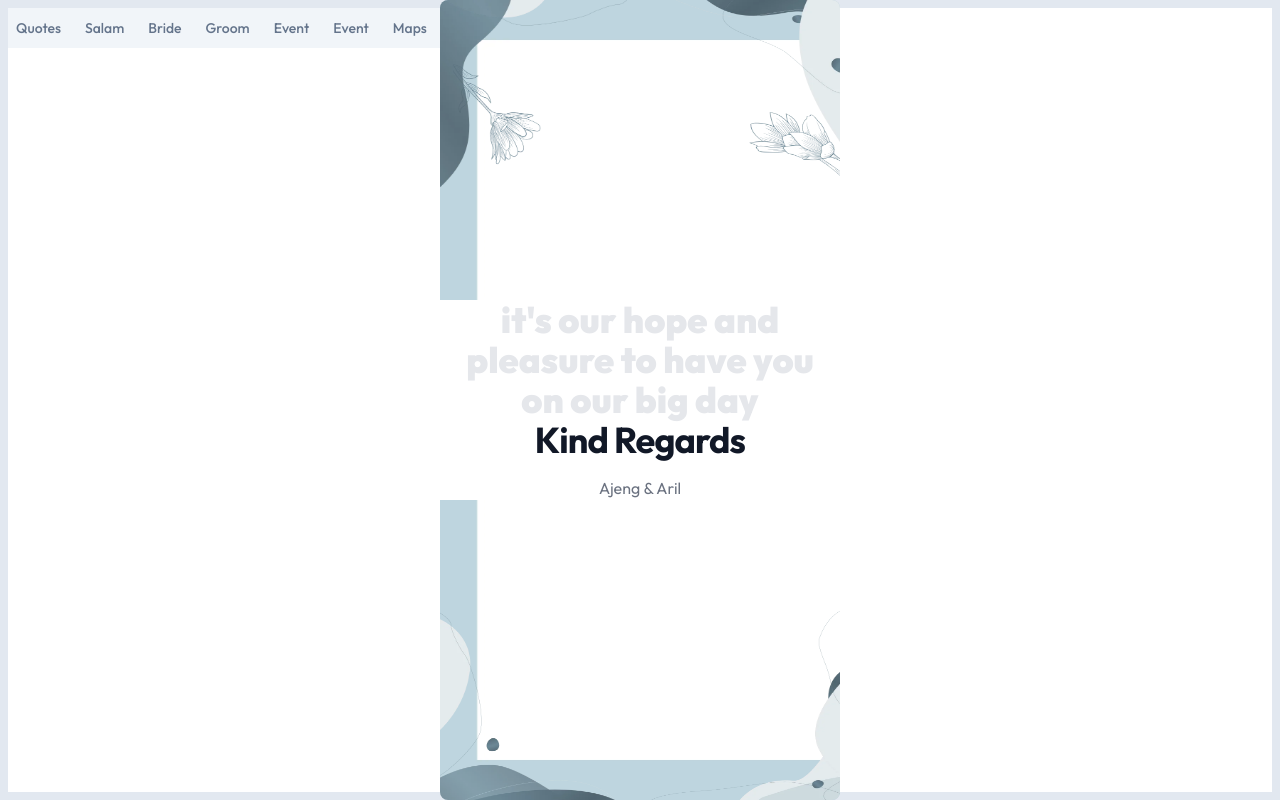
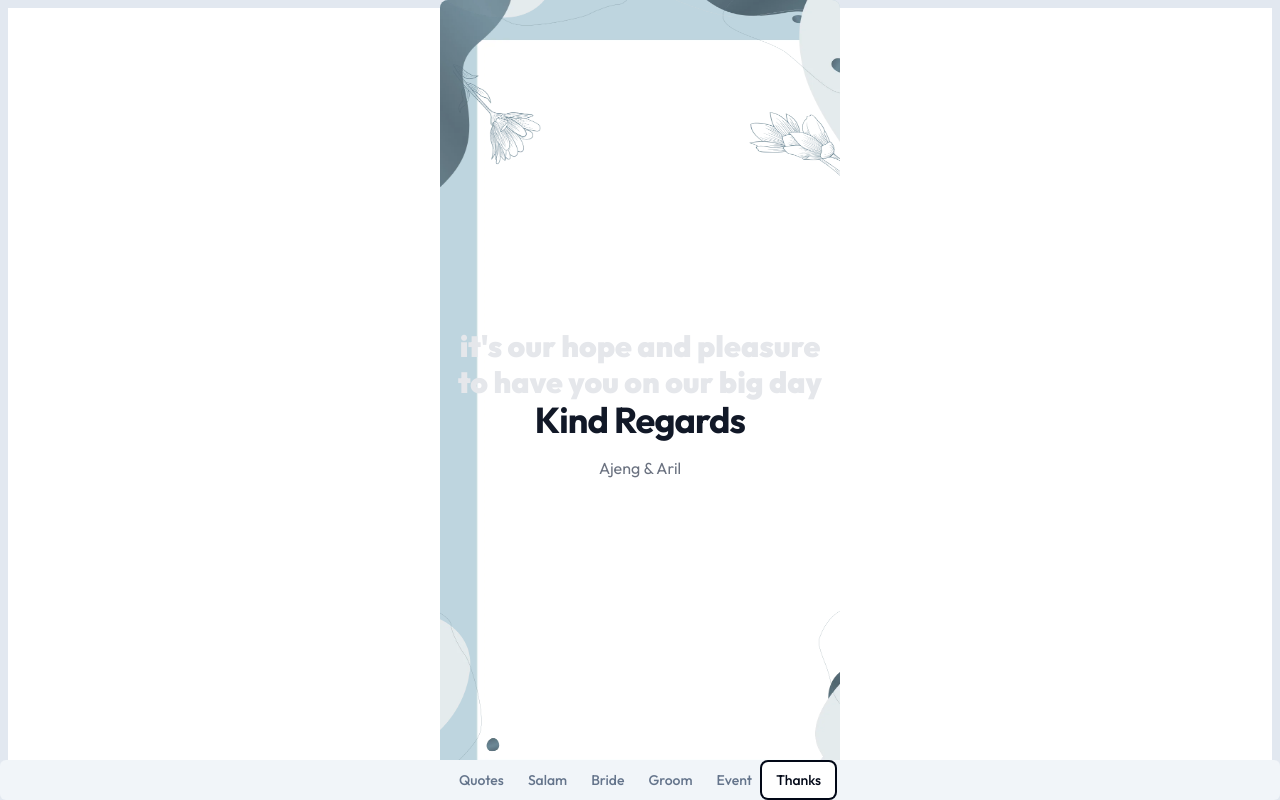
Before and after one commit to chndrwali/undangan-pernikahan, a Next.js app: page /wedding in a window 1280 px wide. Both pictures are taken after a click on the tab "Thanks". Built offline with nearby package versions, Linux system fonts and the light colour scheme.

Commit message:
add: wrap

```diff
--- a/app/wedding/page.tsx
+++ b/app/wedding/page.tsx
@@ -1,10 +1,12 @@
 import ThanksPage from '@/components/thanks/thanksPage';
+import PageWrap from '@/components/ui/pageWrap';
 import { Tabs, TabsContent, TabsList, TabsTrigger } from '@/components/ui/tabs';
 
 const Wedding = () => {
   return (
+    <PageWrap>
       <div className="relative z-10">
-      <Tabs defaultValue="quotes" className="">
+        <Tabs defaultValue="quotes" className="flex flex-col items-center">
           <TabsContent value="quotes">Quotes</TabsContent>
           <TabsContent value="salam">Salam</TabsContent>
           <TabsContent value="bride">Bride</TabsContent>
@@ -19,22 +21,18 @@ const Wedding = () => {
           <TabsContent value="thanks">
             <ThanksPage />
           </TabsContent>
+
           <TabsList>
             <TabsTrigger value="quotes">Quotes</TabsTrigger>
             <TabsTrigger value="salam">Salam</TabsTrigger>
             <TabsTrigger value="bride">Bride</TabsTrigger>
             <TabsTrigger value="groom">Groom</TabsTrigger>
             <TabsTrigger value="event">Event</TabsTrigger>
-          <TabsTrigger value="events">Event</TabsTrigger>
-          <TabsTrigger value="maps">Maps</TabsTrigger>
-          <TabsTrigger value="rsvp">RSPV</TabsTrigger>
-          <TabsTrigger value="gallery">Gallery</TabsTrigger>
-          <TabsTrigger value="gift">Gift</TabsTrigger>
-          <TabsTrigger value="protocol">Protocol</TabsTrigger>
             <TabsTrigger value="thanks">Thanks</TabsTrigger>
           </TabsList>
         </Tabs>
       </div>
+    </PageWrap>
   );
 };
 
--- a/components/home/home.tsx
+++ b/components/home/home.tsx
@@ -1,10 +1,10 @@
-import Image from 'next/image';
 import { Redressed } from 'next/font/google';
 import { Button } from '@/components/ui/button';
 import Link from 'next/link';
 import Undangan from '@/components/home/undangan';
 import { Suspense } from 'react';
 import 'animate.css';
+import PageWrap from '../ui/pageWrap';
 
 const redressed = Redressed({
   subsets: ['latin'],
@@ -13,25 +13,7 @@ const redressed = Redressed({
 
 const HomeComponent = () => {
   return (
-    <>
-      <div className="fixed h-screen w-full overflow-hidden flex-col flex">
-        <div className="fixed h-screen w-full top-0 right-0 bottom-0 left-0 transform origin-center">
-          <div className="flex flex-col items-center justify-center mx-auto h-full border-8">
-            <div className="w-full max-w-[400px] h-screen">
-              <div>
-                <div>
-                  <ul>
-                    <li>
-                      <div className="relative">
-                        <div className="bg-cover min-h-screen rounded-lg" style={{ backgroundImage: 'url(/home/bg.webp)' }}>
-                          <div className="absolute inset-0 flex items-center justify-center">
-                            <Image src="/home/frame-tl.webp" className="absolute top-0 left-0 w-48 h-48 rounded-tl-lg animate__animated animate__fadeInDown  animate__slower" alt="frame" width={100} height={100} />
-                            <Image src="/home/frame-tr.webp" className="absolute top-0 right-0 w-48 h-48 rounded-tr-lg animate__animated animate__zoomIn animate__slower" alt="frame" width={100} height={100} />
-                            <Image src="/home/frame-bl.webp" className="absolute bottom-0 left-0 w-48 h-48 rounded-bl-lg animate__animated animate__zoomIn animate__slower" alt="frame" width={100} height={100} />
-                            <Image src="/home/frame-br.webp" className="absolute bottom-0 right-0 w-48 h-48 rounded-br-lg animate__animated animate__zoomIn animate__slower" alt="frame" width={100} height={100} />
-                          </div>
-                          <div className="flex justify-center items-center h-screen w-full">
-                            <div style={{ width: '100%' }}>
+    <PageWrap>
       <div className="text-center editable animate__animated animate__fadeInDown animate__slower mb-1 text-sm" style={{ letterSpacing: '0.2rem' }}>
         THE WEDDING OF
       </div>
@@ -58,43 +40,12 @@ const HomeComponent = () => {
             <Undangan />
           </Suspense>
         </div>
-                                <div className="z-10">
+
         <Button asChild className="z-10">
           <Link href="/wedding">Open Invitation</Link>
         </Button>
       </div>
-                              </div>
-                            </div>
-                          </div>
-                        </div>
-                      </div>
-                    </li>
-                  </ul>
-                </div>
-              </div>
-
-              {/* Navigation */}
-              {/* end navigation */}
-            </div>
-          </div>
-        </div>
-      </div>
-
-      {/* <div className="flex flex-col items-center">
-        <div className="my-4 p-4 h-40 w-10 rounded-xl">
-          <Image src="" alt="Photo wedding" className="" width={40} height={160} />
-        </div>
-        <h1 className={`${redressed.className} text-5xl text-center font-bold `}>Cacan & Cinta</h1>
-        <h3 className="font-semibold">Yth. Bapak/Ibu/Saudara/I</h3>
-        <Suspense fallback={<span>Loading...</span>}>
-          <Undangan />
-        </Suspense>
-        <p className="capitalize text-muted-foreground">Tanpa mengurangi rasa hormat, kami mengundang anda untuk berhadir di acara pernikahan kami</p>
-        <Button asChild>
-          <Link href="/wedding">Buka Undangan</Link>
-        </Button>
-      </div> */}
-    </>
+    </PageWrap>
   );
 };
 
--- a/components/navigation/navigation.tsx
+++ /dev/null
@@ -1,5 +0,0 @@
-const Navigation = () => {
-  return <div className="w-full max-w-[400px] h-screen"></div>;
-};
-
-export default Navigation;
--- a/components/thanks/thanksPage.tsx
+++ b/components/thanks/thanksPage.tsx
@@ -1,46 +1,12 @@
-import Image from 'next/image';
-
 const ThanksPage = () => {
   return (
-    <section className="fixed h-screen w-full overflow-hidden flex-col flex">
-      <div className="fixed h-screen w-full top-0 right-0 bottom-0 left-0 transform origin-center">
-        <div className="flex flex-col items-center justify-center mx-auto h-full border-8">
-          <div className="w-full max-w-[400px] h-screen">
-            <div>
-              <div>
-                <ul>
-                  <li>
-                    <div className="relative">
-                      <div className="bg-cover min-h-screen rounded-lg" style={{ backgroundImage: 'url(/home/bg.webp)' }}>
-                        <div className="absolute inset-0 flex items-center justify-center">
-                          <Image src="/home/frame-tl.webp" className="absolute top-0 left-0 w-48 h-48 rounded-tl-lg animate__animated animate__fadeInDown  animate__slower" alt="frame" width={100} height={100} />
-                          <Image src="/home/frame-tr.webp" className="absolute top-0 right-0 w-48 h-48 rounded-tr-lg animate__animated animate__zoomIn animate__slower" alt="frame" width={100} height={100} />
-                          <Image src="/home/frame-bl.webp" className="absolute bottom-0 left-0 w-48 h-48 rounded-bl-lg animate__animated animate__zoomIn animate__slower" alt="frame" width={100} height={100} />
-                          <Image src="/home/frame-br.webp" className="absolute bottom-0 right-0 w-48 h-48 rounded-br-lg animate__animated animate__zoomIn animate__slower" alt="frame" width={100} height={100} />
-                        </div>
-                        <div className="flex justify-center items-center h-screen w-full">
-                          <div style={{ width: '100%' }}>
-                            {/* content */}
-                            <div className="grid h-auto place-content-center bg-background px-4 relative">
-                              <div className="text-center">
-                                <h1 className="text-4xl font-black text-gray-200">it&apos;s our hope and pleasure to have you on our big day</h1>
-                                <p className="text-2xl font-bold tracking-tight text-gray-900 sm:text-4xl">Kind Regards</p>
-                                <p className="mt-4 text-gray-500">Ajeng & Aril</p>
-                              </div>
-                            </div>
-                            {/* content */}
-                          </div>
-                        </div>
-                      </div>
-                    </div>
-                  </li>
-                </ul>
-              </div>
-            </div>
-          </div>
-        </div>
+    <div className="grid h-auto place-content-center px-4 relative">
+      <div className="text-center">
+        <h1 className="text-3xl font-black text-gray-200">it&apos;s our hope and pleasure to have you on our big day</h1>
+        <p className="text-2xl font-bold tracking-tight text-gray-900 sm:text-4xl">Kind Regards</p>
+        <p className="mt-4 text-gray-500">Ajeng & Aril</p>
       </div>
-    </section>
+    </div>
   );
 };
 
--- /dev/null
+++ b/components/ui/pageWrap.tsx
@@ -0,0 +1,29 @@
+import Image from 'next/image';
+
+const PageWrap = ({ children }: { children: React.ReactNode }) => {
+  return (
+    <section className="fixed h-screen w-full overflow-hidden flex-col flex">
+      <div className="fixed h-screen w-full top-0 right-0 bottom-0 left-0 transform origin-center">
+        <div className="flex flex-col items-center justify-center mx-auto h-full border-8">
+          <div className="w-full max-w-[400px] ">
+            <div className="relative">
+              <div className="bg-cover min-h-screen rounded-lg" style={{ backgroundImage: 'url(/home/bg.webp)' }}>
+                <div className="absolute inset-0 flex items-center justify-center">
+                  <Image src="/home/frame-tl.webp" className="absolute top-0 left-0 w-48 h-48 rounded-tl-lg animate__animated animate__fadeInDown  animate__slower" alt="frame" width={100} height={100} />
+                  <Image src="/home/frame-tr.webp" className="absolute top-0 right-0 w-48 h-48 rounded-tr-lg animate__animated animate__zoomIn animate__slower" alt="frame" width={100} height={100} />
+                  <Image src="/home/frame-bl.webp" className="absolute bottom-0 left-0 w-48 h-48 rounded-bl-lg animate__animated animate__zoomIn animate__slower" alt="frame" width={100} height={100} />
+                  <Image src="/home/frame-br.webp" className="absolute bottom-0 right-0 w-48 h-48 rounded-br-lg animate__animated animate__zoomIn animate__slower" alt="frame" width={100} height={100} />
+                </div>
+                <div className="flex justify-center items-center h-screen w-full">
+                  <div style={{ width: '100%' }}>{children}</div>
+                </div>
+              </div>
+            </div>
+          </div>
+        </div>
+      </div>
+    </section>
+  );
+};
+
+export default PageWrap;
--- a/components/ui/tabs.tsx
+++ b/components/ui/tabs.tsx
@@ -1,55 +1,32 @@
-"use client"
+'use client';
 
-import * as React from "react"
-import * as TabsPrimitive from "@radix-ui/react-tabs"
+import * as React from 'react';
+import * as TabsPrimitive from '@radix-ui/react-tabs';
 
-import { cn } from "@/lib/utils"
+import { cn } from '@/lib/utils';
 
-const Tabs = TabsPrimitive.Root
+const Tabs = TabsPrimitive.Root;
 
-const TabsList = React.forwardRef<
-  React.ElementRef<typeof TabsPrimitive.List>,
-  React.ComponentPropsWithoutRef<typeof TabsPrimitive.List>
->(({ className, ...props }, ref) => (
-  <TabsPrimitive.List
+const TabsList = React.forwardRef<React.ElementRef<typeof TabsPrimitive.List>, React.ComponentPropsWithoutRef<typeof TabsPrimitive.List>>(({ className, ...props }, ref) => (
+  <TabsPrimitive.List ref={ref} className={cn('inline-flex  h-10 items-center justify-center rounded-md bg-muted p-1 text-muted-foreground fixed bottom-0 left-0 right-0', className)} {...props} />
+));
+TabsList.displayName = TabsPrimitive.List.displayName;
+
+const TabsTrigger = React.forwardRef<React.ElementRef<typeof TabsPrimitive.Trigger>, React.ComponentPropsWithoutRef<typeof TabsPrimitive.Trigger>>(({ className, ...props }, ref) => (
+  <TabsPrimitive.Trigger
     ref={ref}
     className={cn(
-      "inline-flex h-10 items-center justify-center rounded-md bg-muted p-1 text-muted-foreground",
+      'inline-flex items-center justify-center whitespace-nowrap rounded-sm px-3 py-1.5 text-sm font-medium ring-offset-background transition-all focus-visible:outline-none focus-visible:ring-2 focus-visible:ring-ring focus-visible:ring-offset-2 disabled:pointer-events-none disabled:opacity-50 data-[state=active]:bg-background data-[state=active]:text-foreground data-[state=active]:shadow-sm',
       className
     )}
     {...props}
   />
-))
-TabsList.displayName = TabsPrimitive.List.displayName
+));
+TabsTrigger.displayName = TabsPrimitive.Trigger.displayName;
 
-const TabsTrigger = React.forwardRef<
-  React.ElementRef<typeof TabsPrimitive.Trigger>,
-  React.ComponentPropsWithoutRef<typeof TabsPrimitive.Trigger>
->(({ className, ...props }, ref) => (
-  <TabsPrimitive.Trigger
-    ref={ref}
-    className={cn(
-      "inline-flex items-center justify-center whitespace-nowrap rounded-sm px-3 py-1.5 text-sm font-medium ring-offset-background transition-all focus-visible:outline-none focus-visible:ring-2 focus-visible:ring-ring focus-visible:ring-offset-2 disabled:pointer-events-none disabled:opacity-50 data-[state=active]:bg-background data-[state=active]:text-foreground data-[state=active]:shadow-sm",
-      className
-    )}
-    {...props}
-  />
-))
-TabsTrigger.displayName = TabsPrimitive.Trigger.displayName
+const TabsContent = React.forwardRef<React.ElementRef<typeof TabsPrimitive.Content>, React.ComponentPropsWithoutRef<typeof TabsPrimitive.Content>>(({ className, ...props }, ref) => (
+  <TabsPrimitive.Content ref={ref} className={cn('mt-2 ring-offset-background focus-visible:outline-none focus-visible:ring-2 focus-visible:ring-ring focus-visible:ring-offset-2', className)} {...props} />
+));
+TabsContent.displayName = TabsPrimitive.Content.displayName;
 
-const TabsContent = React.forwardRef<
-  React.ElementRef<typeof TabsPrimitive.Content>,
-  React.ComponentPropsWithoutRef<typeof TabsPrimitive.Content>
->(({ className, ...props }, ref) => (
-  <TabsPrimitive.Content
-    ref={ref}
-    className={cn(
-      "mt-2 ring-offset-background focus-visible:outline-none focus-visible:ring-2 focus-visible:ring-ring focus-visible:ring-offset-2",
-      className
-    )}
-    {...props}
-  />
-))
-TabsContent.displayName = TabsPrimitive.Content.displayName
-
-export { Tabs, TabsList, TabsTrigger, TabsContent }
+export { Tabs, TabsList, TabsTrigger, TabsContent };
```
Lines whose indentation alone changed are shown as unchanged.
